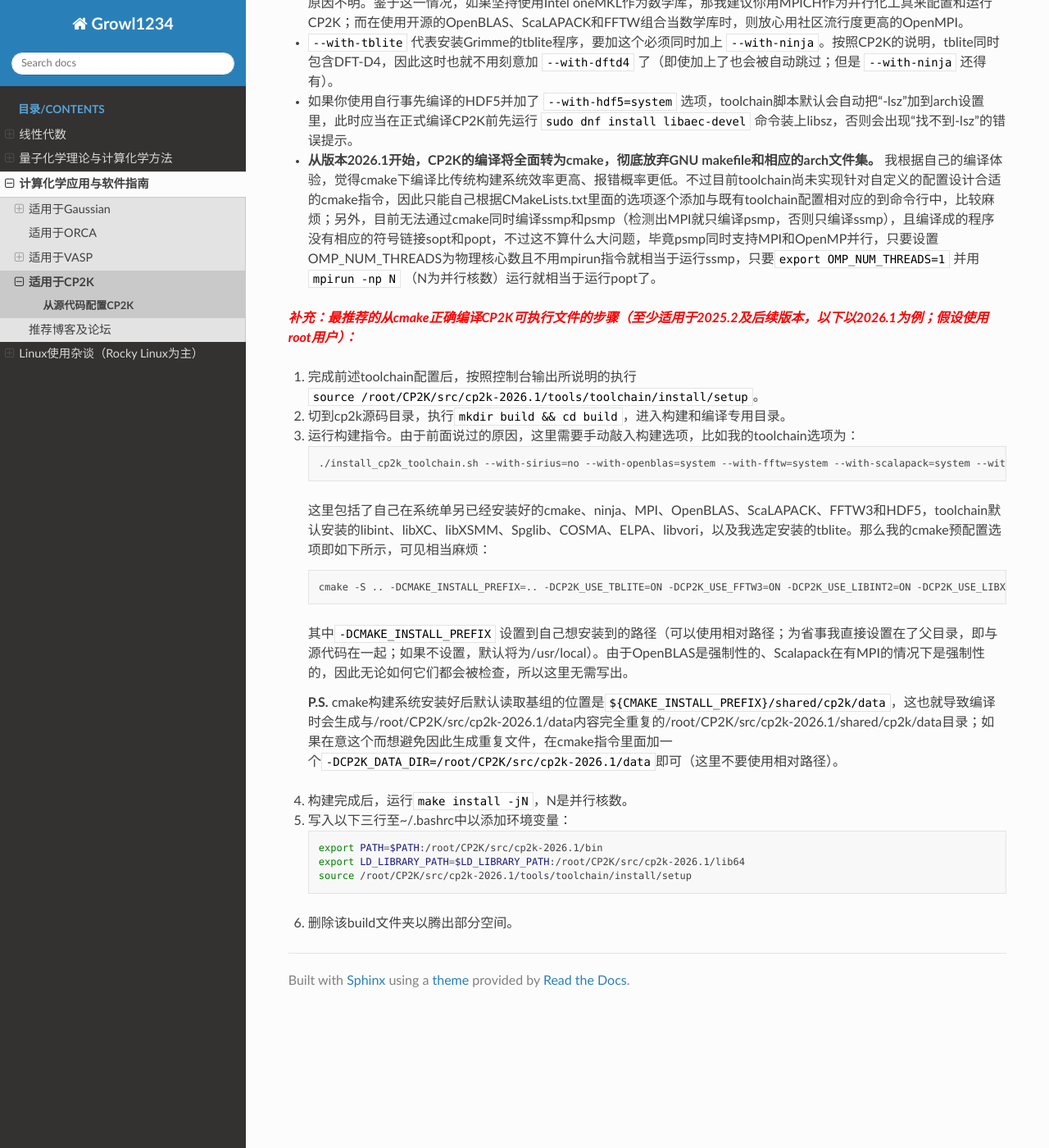
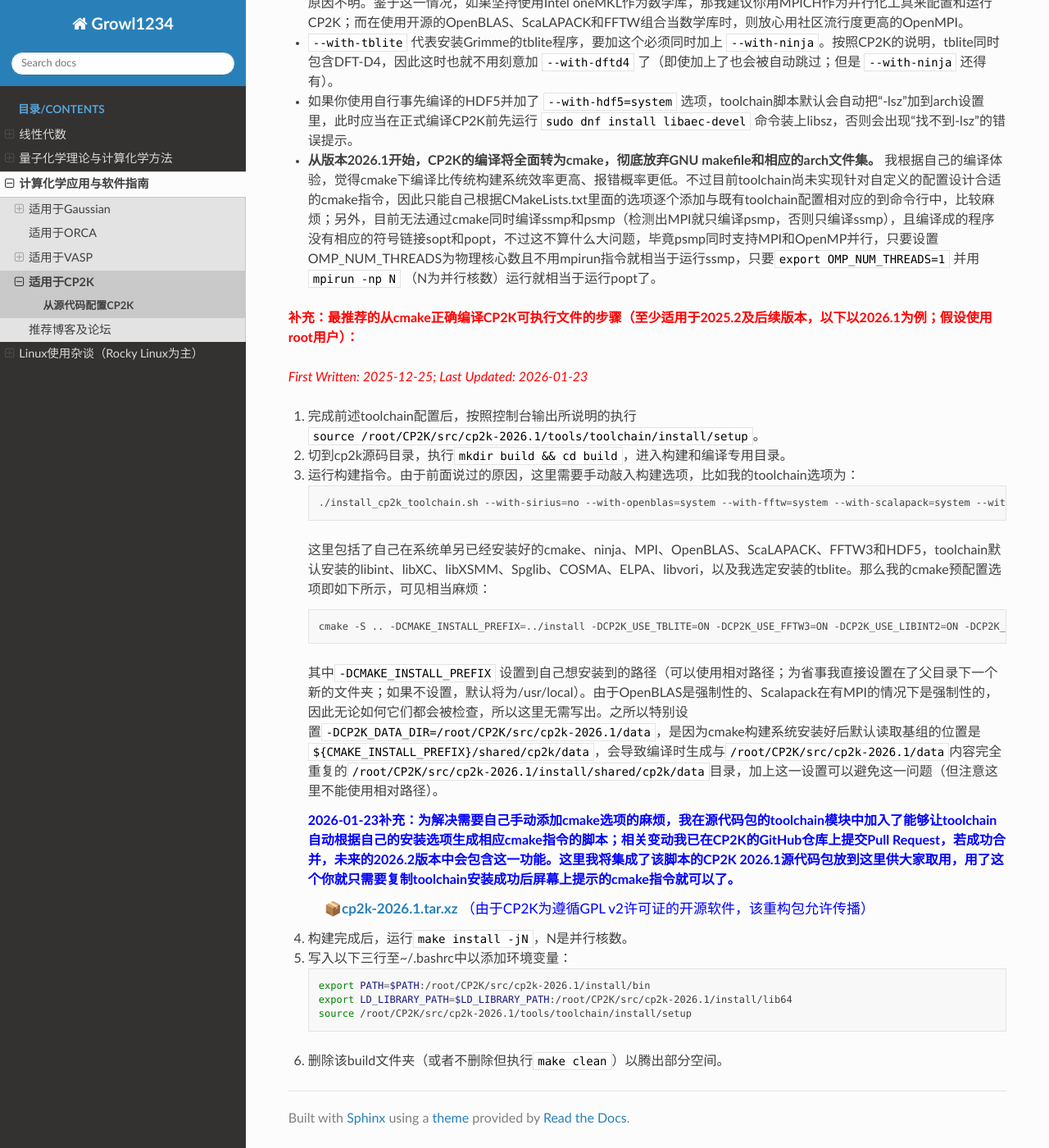
Before and after one commit to Growl1234/RTDProject, a Sphinx documentation site: the page built from source/applications/CP2K/installation.md, in a window 1280 px wide and 1400 px high, scrolled down 632 px. Shown: the whole window at 82% size. Built offline with Sphinx 7.4.7 and the Read the Docs theme 3.1.0, drawn with Linux system fonts in a browser that asks for light colours; some of the changed text lies outside the part shown.

Commit message:
Update content about CP2K installation

````diff
--- a/source/applications/CP2K/installation.md
+++ b/source/applications/CP2K/installation.md
@@ -1,6 +1,6 @@
 ## 从源代码配置CP2K
 
-***Last Updated: 2025-01-06***
+***Last Updated: 2025-01-23***
 
 **看思想家公社（sobereva）的文章[《CP2K第一性原理程序在Linux中的安装方法》](http://sobereva.com/586)即可，toolchain一步可以根据自己的实际需求作修改。**
 
@@ -18,7 +18,9 @@
 
 * **从版本2026.1开始，CP2K的编译将全面转为cmake，彻底放弃GNU makefile和相应的arch文件集。** 我根据自己的编译体验，觉得cmake下编译比传统构建系统效率更高、报错概率更低。不过目前toolchain尚未实现针对自定义的配置设计合适的cmake指令，因此只能自己根据CMakeLists.txt里面的选项逐个添加与既有toolchain配置相对应的到命令行中，比较麻烦；另外，目前无法通过cmake同时编译ssmp和psmp（检测出MPI就只编译psmp，否则只编译ssmp），且编译成的程序没有相应的符号链接sopt和popt，不过这不算什么大问题，毕竟psmp同时支持MPI和OpenMP并行，只要设置OMP_NUM_THREADS为物理核心数且不用mpirun指令就相当于运行ssmp，只要<code style="font-size: 14px;">export OMP_NUM_THREADS=1</code> 并用<code style="font-size: 14px;">mpirun -np N</code> （N为并行核数）运行就相当于运行popt了。
 
-***<font color=red>补充：最推荐的从cmake正确编译CP2K可执行文件的步骤（至少适用于2025.2及后续版本，以下以2026.1为例；假设使用root用户）：</font>***
+**<font color=red>补充：最推荐的从cmake正确编译CP2K可执行文件的步骤（至少适用于2025.2及后续版本，以下以2026.1为例；假设使用root用户）：</font>**
+
+*<font color=red>First Written: 2025-12-25; Last Updated: 2026-01-23</font>*
 
 <ol>
 <li> 完成前述toolchain配置后，按照控制台输出所说明的执行<code style="font-size: 14px;">source /root/CP2K/src/cp2k-2026.1/tools/toolchain/install/setup</code>。</li>
@@ -34,23 +36,28 @@
 这里包括了自己在系统单另已经安装好的cmake、ninja、MPI、OpenBLAS、ScaLAPACK、FFTW3和HDF5，toolchain默认安装的libint、libXC、libXSMM、Spglib、COSMA、ELPA、libvori，以及我选定安装的tblite。那么我的cmake预配置选项即如下所示，可见相当麻烦：
 
 ```bash
-cmake -S .. -DCMAKE_INSTALL_PREFIX=.. -DCP2K_USE_TBLITE=ON -DCP2K_USE_FFTW3=ON -DCP2K_USE_LIBINT2=ON -DCP2K_USE_LIBXC=ON -DCP2K_USE_MPI=ON -DCP2K_USE_SPGLIB=ON -DCP2K_USE_VORI=ON -DCP2K_USE_COSMA=ON -DCP2K_USE_ELPA=ON -DCP2K_USE_LIBXSMM=ON -DCP2K_USE_HDF5=ON
+cmake -S .. -DCMAKE_INSTALL_PREFIX=../install -DCP2K_USE_TBLITE=ON -DCP2K_USE_FFTW3=ON -DCP2K_USE_LIBINT2=ON -DCP2K_USE_LIBXC=ON -DCP2K_USE_MPI=ON -DCP2K_USE_SPGLIB=ON -DCP2K_USE_VORI=ON -DCP2K_USE_COSMA=ON -DCP2K_USE_ELPA=ON -DCP2K_USE_LIBXSMM=ON -DCP2K_USE_HDF5=ON -DCP2K_DATA_DIR=/root/CP2K/src/cp2k-2026.1/data
 ```
 
-其中<code style="font-size: 14px;">-DCMAKE_INSTALL_PREFIX</code> 设置到自己想安装到的路径（可以使用相对路径；为省事我直接设置在了父目录，即与源代码在一起；如果不设置，默认将为/usr/local）。由于OpenBLAS是强制性的、Scalapack在有MPI的情况下是强制性的，因此无论如何它们都会被检查，所以这里无需写出。
+其中<code style="font-size: 14px;">-DCMAKE_INSTALL_PREFIX</code> 设置到自己想安装到的路径（可以使用相对路径；为省事我直接设置在了父目录下一个新的文件夹；如果不设置，默认将为/usr/local）。由于OpenBLAS是强制性的、Scalapack在有MPI的情况下是强制性的，因此无论如何它们都会被检查，所以这里无需写出。之所以特别设置<code style="font-size: 14px;">-DCP2K_DATA_DIR=/root/CP2K/src/cp2k-2026.1/data</code>，是因为cmake构建系统安装好后默认读取基组的位置是<code style="font-size: 14px;">${CMAKE_INSTALL_PREFIX}/shared/cp2k/data</code>，会导致编译时生成与<code style="font-size: 14px;">/root/CP2K/src/cp2k-2026.1/data</code>内容完全重复的<code style="font-size: 14px;">/root/CP2K/src/cp2k-2026.1/install/shared/cp2k/data</code>目录，加上这一设置可以避免这一问题（但注意这里不能使用相对路径）。
 
-**P.S.** cmake构建系统安装好后默认读取基组的位置是<code style="font-size: 14px;">${CMAKE_INSTALL_PREFIX}/shared/cp2k/data</code>，这也就导致编译时会生成与/root/CP2K/src/cp2k-2026.1/data内容完全重复的/root/CP2K/src/cp2k-2026.1/shared/cp2k/data目录；如果在意这个而想避免因此生成重复文件，在cmake指令里面加一个<code style="font-size: 14px;">-DCP2K_DATA_DIR=/root/CP2K/src/cp2k-2026.1/data</code>即可（这里不要使用相对路径）。</li>
+**<font color=blue>2026-01-23补充：为解决需要自己手动添加cmake选项的麻烦，我在源代码包的toolchain模块中加入了能够让toolchain自动根据自己的安装选项生成相应cmake指令的脚本；相关变动我已在CP2K的GitHub仓库上提交Pull Request，若成功合并，未来的2026.2版本中会包含这一功能。这里我将集成了该脚本的CP2K 2026.1源代码包放到这里供大家取用，用了这个你就只需要复制toolchain安装成功后屏幕上提示的cmake指令就可以了。</font>**
+
+<p style="margin-left: 20px; margin-right: 20px; font-size: 17px;">
+<strong><a href="../../_static/packages/cp2k-2026.1.tar.xz">📦cp2k-2026.1.tar.xz</a></strong>
+<font color=blue>（由于CP2K为遵循GPL v2许可证的开源软件，该重构包允许传播）</font>
+</p>
 
 <li> 构建完成后，运行<code style="font-size: 14px;">make install -jN</code>，N是并行核数。</li>
 
 <li> 写入以下三行至~/.bashrc中以添加环境变量：
 
 ```bash
-export PATH=$PATH:/root/CP2K/src/cp2k-2026.1/bin
-export LD_LIBRARY_PATH=$LD_LIBRARY_PATH:/root/CP2K/src/cp2k-2026.1/lib64
+export PATH=$PATH:/root/CP2K/src/cp2k-2026.1/install/bin
+export LD_LIBRARY_PATH=$LD_LIBRARY_PATH:/root/CP2K/src/cp2k-2026.1/install/lib64
 source /root/CP2K/src/cp2k-2026.1/tools/toolchain/install/setup
 ```
 </li>
 
-<li> 删除该build文件夹以腾出部分空间。</li>
+<li> 删除该build文件夹（或者不删除但执行<code style="font-size: 14px;">make clean</code>）以腾出部分空间。</li>
 </ol>
````
Also changed, not shown: 1 other file.
